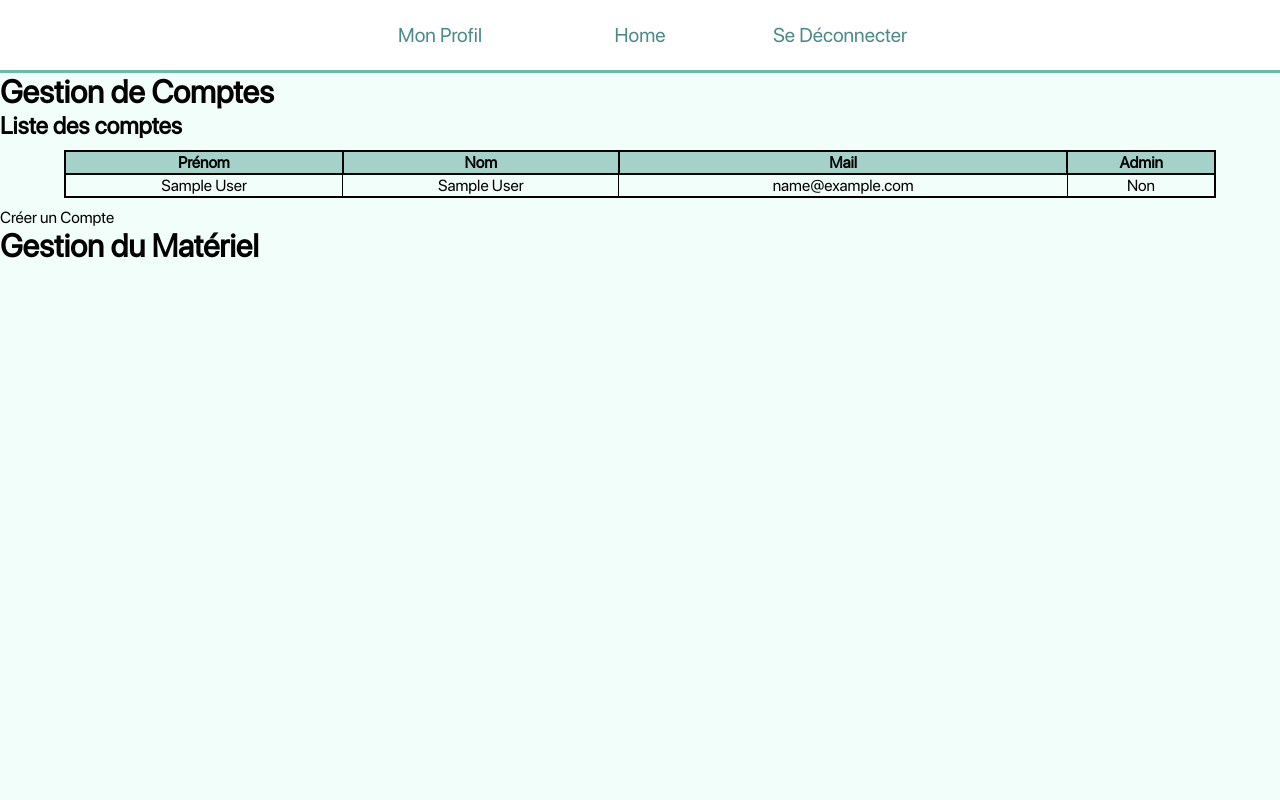
After one commit to Axel-curaudeau/GestionDeMateriel, a PHP site: page /AdminPage.php in a window 1280 px wide. The commit adds this page. Run offline with PHP 8.4, Linux system fonts and the light colour scheme; the visitor is signed in with stand-in values (Sample User, id 1).

Commit message:
en cours

```diff
--- /dev/null
+++ b/QualiLogProject/AdminPage.php
@@ -0,0 +1,68 @@
+<?php session_start();
+include("../inc/constantes.inc.php");
+include("../inc/bddconnect.inc.php")?>
+
+<!DOCTYPE html>
+<html>
+<head>
+    <meta name="viewport" content="width=device-width, initial-scale=1">
+    <title>QualiLogProject | Admin</title>
+    <link rel="stylesheet" href="style/styleW.css" />
+    <link href="img/edit_calendar.png" rel="shortcut icon" type="image/png">
+</head>
+<body style="background-color: var(--homeBackgroundColor);" id='body'>
+    <?php
+    if(!isset($_SESSION['MAIL'])) {
+        header("Location: ".DOMAIN_URL."/QualiLogProject/LoginPage.php?alerte=notConnected");
+        return;
+    }
+    ?>
+
+<div class="bandeau">
+        <div class="bandeauElement">
+            <a href="ProfilPage.php">Mon Profil</a>
+        </div>
+        <div class="bandeauElement">
+            <a href="Home.php">Home</a>
+        </div>
+        <div class="bandeauElement">
+            <a href="Deconnexion.php">Se Déconnecter</a>
+        </div>
+    </div>
+
+    <h1>Gestion de Comptes</h1>
+    <h2>Liste des comptes</h2>
+    <table class=Tableau>
+        <tr class=TableauTitreColonnes>
+            <th class=TableauTitreItem>Prénom</th>
+            <th class=TableauTitreItem>Nom</th>
+            <th class=TableauTitreItem>Mail</th>
+            <th class=TableauTitreItem>Admin</th>
+        </tr>
+        <?php
+            $sql = 'SELECT * FROM wl_users;';
+            $resStat = $mysqlClient->prepare($sql);
+            $resStat->execute();
+            $res = $resStat->fetchAll();
+            foreach($res as $row) {
+                echo "<tr>";
+                echo "<td class=TableauItem>".$row['FirstName']."</td>";
+                echo "<td class=TableauItem>".$row['LastName']."</td>";
+                echo "<td class=TableauItem>".$row['Mail']."</td>";
+                if ($row['IsAdmin'] == 1) {
+                    echo "<td class=TableauItem>Oui</td>";
+                } else {
+                    echo "<td class=TableauItem>Non</td>";
+                }
+                echo "</tr>";
+            }
+        ?>
+    </table>
+    <a href="RegisterPage.php">Créer un Compte</a>
+
+
+
+    <h1>Gestion du Matériel</h1>
+
+</body>
+</html>
--- a/QualiLogProject/Home.php
+++ b/QualiLogProject/Home.php
@@ -22,7 +22,7 @@ include("../inc/constantes.inc.php");?>
             <a href="ProfilPage.php">Mon Profil</a>
         </div>
         <div class="bandeauElement">
-            <a href="#">Admin</a>
+            <a href="AdminPage.php">Admin</a>
         </div>
         <div class="bandeauElement">
             <a href="Deconnexion.php">Se Déconnecter</a>
--- a/QualiLogProject/style/styleW.css
+++ b/QualiLogProject/style/styleW.css
@@ -1,5 +1,6 @@
 :root {
     --homeBackgroundColor: #f2fefa;
+    --WLcolor0: #c4ffeb;
     --WLcolor1: #69BBAA;
     --WLcolor2: #4A8A8B;
     --backgroundColor: #ffffff;
@@ -180,3 +181,30 @@ summary {
     color: var(--WLcolor1);
     font-size: 21px;
 }
+
+.Tableau {
+    width: 90%;
+    border-collapse: collapse;
+    border: 2px solid;
+    margin: 10px auto;
+}
+
+.TableauTitreColonnes {
+    border: 2px solid;
+}
+
+.TableauTitreItem {
+    border: 2px solid black;
+    text-align: center;
+    font-weight: bold;
+    background-color: #a4d1c8;
+}
+
+.TableauItem {
+    border: 1px solid;
+    text-align: center;
+}
+
+.TableauBouton {
+    text-align: center;
+}
```
Also changed, not shown: QualiLogProject/README.md, 1 other file.
